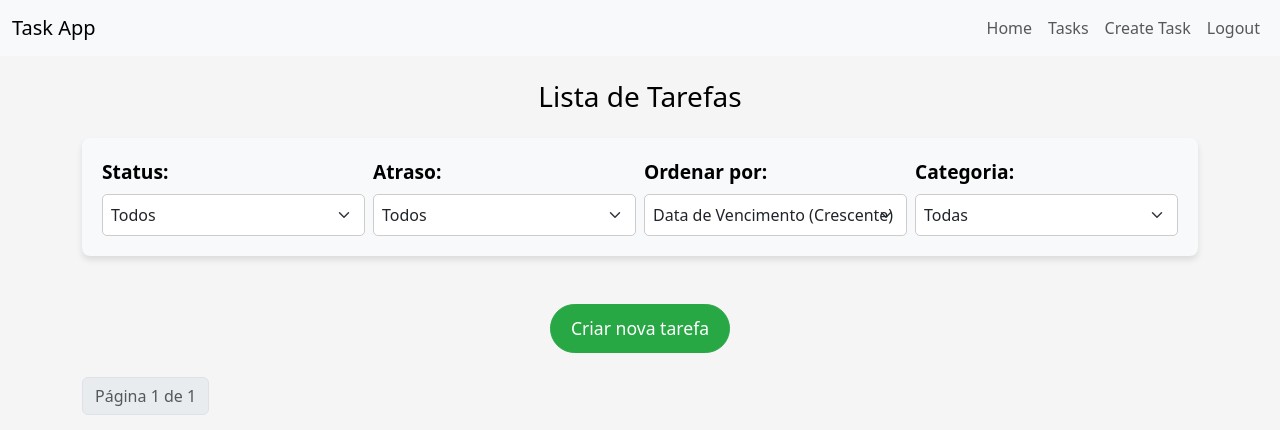
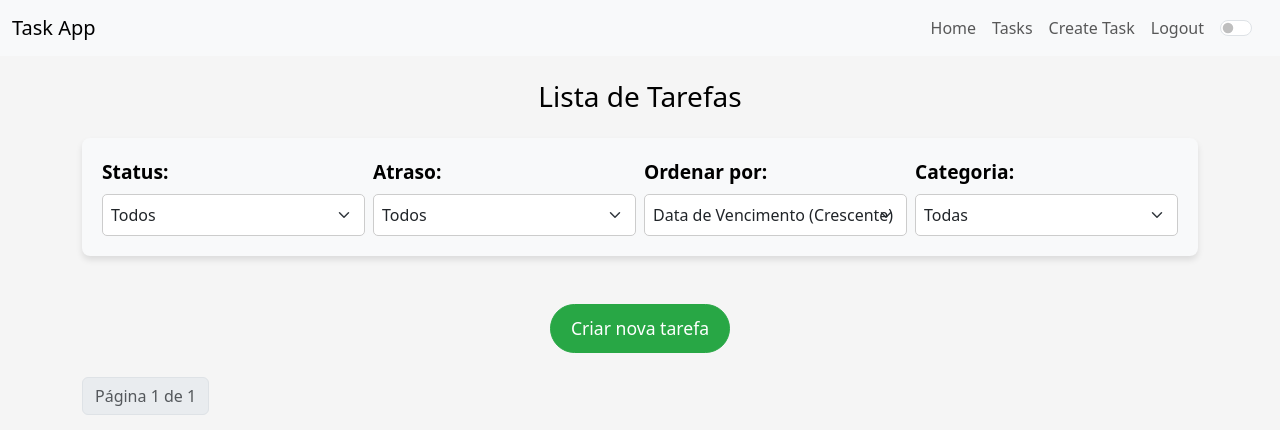
Before and after one commit to leolocatelli/Final-Project-Assessment-UCD, a Django app: page /tasks/ in a window 1280 px wide. Shown: the top 430 px of the page. Run offline with Django 5.2, Linux system fonts and the light colour scheme; the visitor is signed in with stand-in values (Sample User, id 1); data that the repository does not hold is empty; parts of the project's set-up code (start-up, migrations or seed data) failed here and were passed over; some web fonts are replaced.

Commit message:
dark-light theme toggle implemented

```diff
--- a/task_management/static/css/custom.css
+++ b/task_management/static/css/custom.css
@@ -1,18 +1,41 @@
-/* Fundo geral */
-body {
-    background-color: #f5f5f5; /* Fundo claro */
-    color: #000; /* Texto preto */
+/* Tema Claro */
+:root {
+    --background-color: #f5f5f5;
+    --text-color: #000000;
+    --card-background-color: #ffffff;
+    --card-border-color: #e0e0e0;
+    --button-primary-color: #36c5f0;
+    --button-primary-hover: #2a94d9;
+    --button-danger-color: #e01e5a;
+    --button-danger-hover: #b01746;
 }
 
+/* Tema Escuro */
+.dark-theme {
+    --background-color: #1e1e1e;
+    --text-color: #f5f5f5;
+    --card-background-color: #2c2c2c;
+    --card-border-color: #3a3a3a;
+    --button-primary-color: #4a90e2;
+    --button-primary-hover: #357ab8;
+    --button-danger-color: #c43d4b;
+    --button-danger-hover: #a32c38;
+}
+
+/* Aplicação das variáveis */
+body {
+    background-color: var(--background-color);
+    color: var(--text-color);
+}
 /* Estilo dos cartões */
 .task-card {
-    background-color: #ffffff; /* Fundo branco dos cards */
-    border: 1px solid #e0e0e0; /* Borda sutil */
+    background-color: var(--card-background-color);
+    border: 1px solid var(--card-border-color);
+    color: var(--text-color);
     border-radius: 10px;
     padding: 15px;
     margin-bottom: 15px;
     box-shadow: 0 3px 6px rgba(0, 0, 0, 0.12), 0 3px 6px rgba(0, 0, 0, 0.19);
-    color: #333; /* Texto escuro */
     height: 250px; /* Altura fixa */
     width: 100%; /* Preenche a largura disponível */
     display: flex;
@@ -44,7 +67,7 @@ h2 {
 }
 
 .btn-primary {
-    background-color: #36c5f0; /* Azul Slack */
+    background-color: var(--button-primary-color);
     border: none;
     color: #fff;
     padding: 8px 16px;
@@ -54,12 +77,12 @@ h2 {
 }
 
 .btn-primary:hover {
-    background-color: #2a94d9; /* Azul mais escuro */
+    background-color: var(--button-primary-hover);
 }
 
 
 .btn-danger {
-    background-color: #e01e5a; /* Vermelho Slack */
+    background-color: var(--button-danger-color);
     border: none;
     color: #fff;
     padding: 8px 16px;
@@ -69,7 +92,7 @@ h2 {
 }
 
 .btn-danger:hover {
-    background-color: #b01746; /* Vermelho mais escuro */
+    background-color: var(--button-danger-hover);
 }
 
 .btn-success {
--- a/task_management/templates/base.html
+++ b/task_management/templates/base.html
@@ -42,8 +42,20 @@
                     <li class="nav-item">
                         <a class="nav-link" href="{% url 'logout' %}">Logout</a>
                     </li>
+                    <li class="nav-item d-flex align-items-center m-2">
+                        <div class=" form-switch">
+                            <input
+                                class="form-check-input"
+                                type="checkbox"
+                                id="theme-switch"
+                                onclick="toggleTheme()">
+                            <label class="" for="theme-switch"></label>
+                        </div>
+                    </li>
+
                 </ul>
             </div>
+
         </div>
     </nav>
 
@@ -58,3 +70,35 @@
     <script src="https://cdn.jsdelivr.net/npm/bootstrap@5.3.0/dist/js/bootstrap.bundle.min.js"></script>
 </body>
 </html>
+
+<script>
+    // Função para alternar tema
+    function toggleTheme() {
+        const htmlElement = document.documentElement; // Elemento raiz <html>
+        const themeSwitch = document.getElementById("theme-switch");
+        const isDark = themeSwitch.checked; // Verifica o estado do switch
+
+        if (isDark) {
+            htmlElement.classList.add("dark-theme");
+            localStorage.setItem("theme", "dark");
+        } else {
+            htmlElement.classList.remove("dark-theme");
+            localStorage.setItem("theme", "light");
+        }
+
+        console.log("Tema atual:", isDark ? "dark" : "light"); // Debug no console
+    }
+
+    // Aplica o tema salvo no localStorage ao carregar a página
+    document.addEventListener("DOMContentLoaded", function () {
+        const savedTheme = localStorage.getItem("theme") || "light";
+        const themeSwitch = document.getElementById("theme-switch");
+
+        if (savedTheme === "dark") {
+            document.documentElement.classList.add("dark-theme");
+            themeSwitch.checked = true; // Atualiza o estado do switch
+        }
+
+        console.log("Tema inicial:", savedTheme); // Debug no console
+    });
+</script>
```
